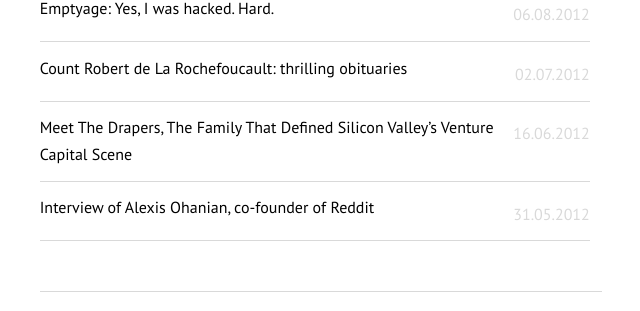
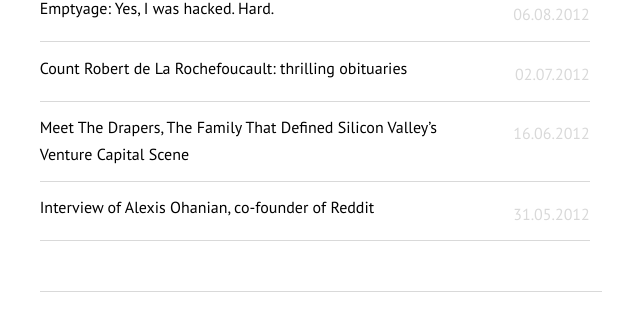
Before and after one commit to garytouet/garytouet.github.io, a Jekyll site: the page built from _category/stories.md, in a window 1280 px wide. Shown: the part 651-962 px from the top of the page, without its empty margins (319-959 px from the left). Built offline with Jekyll 4.4.1, drawn with Linux system fonts in a browser that asks for light colours.

Commit message:
fixed archive page for mobile

```diff
--- a/_includes/css/style.css
+++ b/_includes/css/style.css
@@ -209,7 +209,7 @@ box-shadow: #0063dc 0 0 0.2rem;
  width: 100%;
 }
 .archive_permalink {
- width: 84%;
+ width: 82%;
  display: inline-block;
 
 }
```
